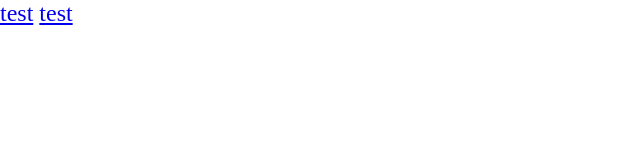
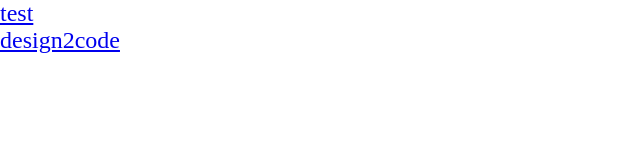
Before and after one commit to Chary-Liu/Chary-Liu.github.io, a plain HTML site: page index.html in a window 1280 px wide. Shown: the whole page, without its empty margins (0-640 px from the left). Drawn offline with Linux system fonts and the light colour scheme.

Commit message:
feat: flex

```diff
--- a/index.html
+++ b/index.html
@@ -23,6 +23,8 @@
             height: 100%;
             width: 100%;
             overflow: hidden;
+            display: flex;
+            flex-direction: column;
         }
     </style>
 </head>
@@ -30,7 +32,7 @@
 <body>
     <div id="root">
         <a href="/test/index.html">test</a>
-        <a href="/design2code/index.html">test</a>
+        <a href="/design2code/index.html">design2code</a>
     </div>
 </body>
 <script>
```
